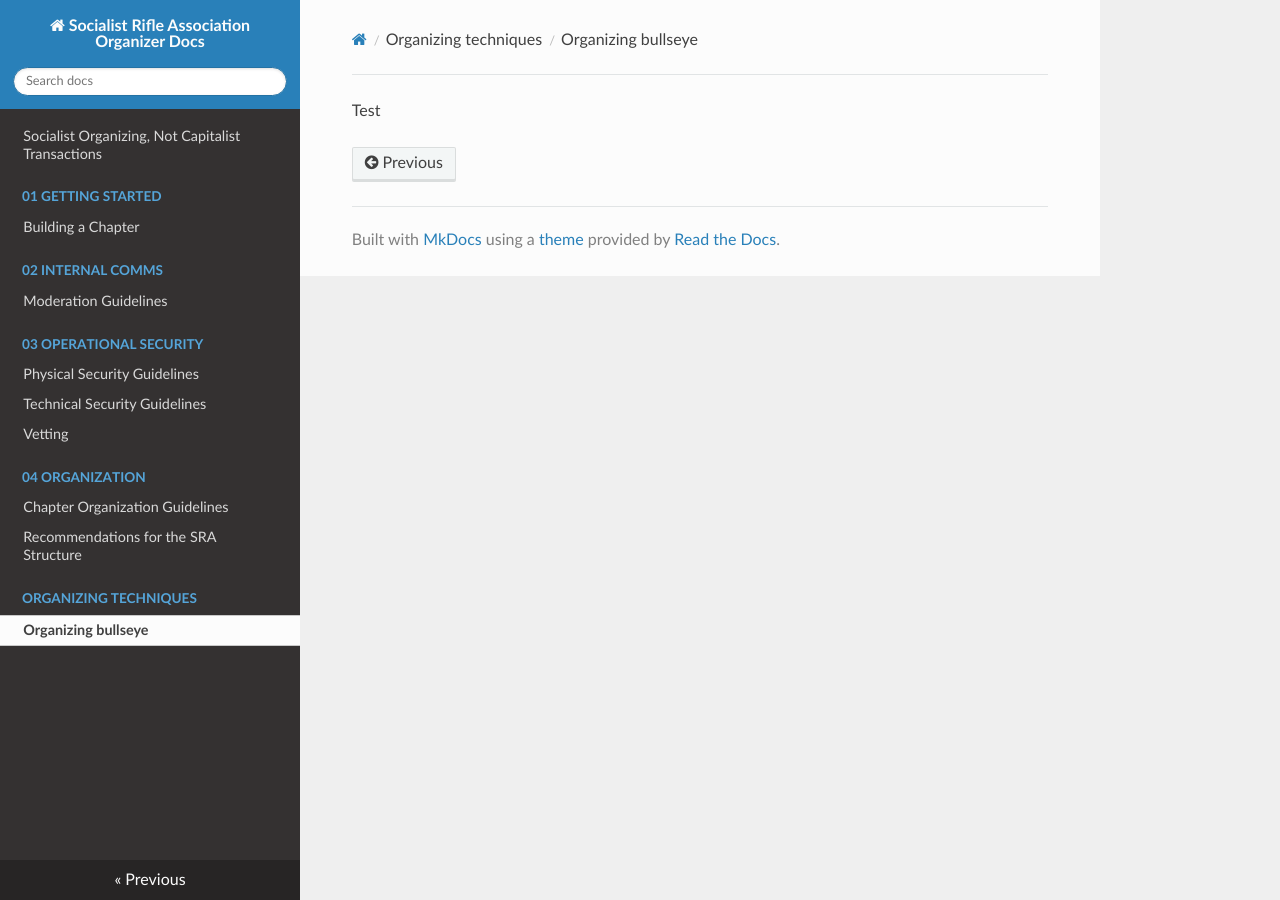
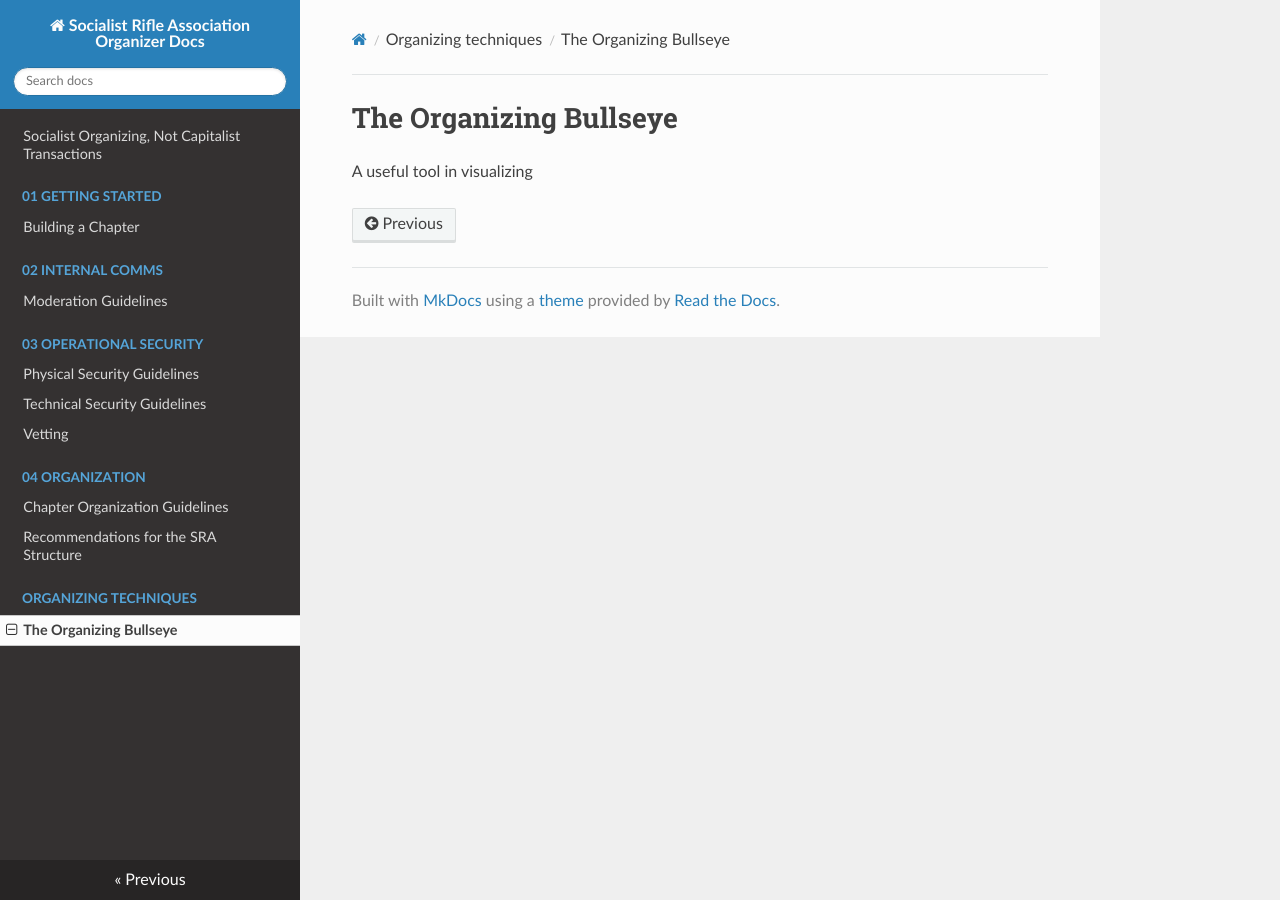
Before and after one commit to PLTCom/sraorganizerdocs, an MkDocs documentation site: the page built from docs/Organizing techniques/organizing bullseye.md, in a window 1280 px wide. Built offline with MkDocs 1.6.1, drawn with Linux system fonts in a browser that asks for light colours; nearby versions of some CDN libraries.

Commit message:
Update organizing bullseye.md

```diff
--- a/docs/Organizing techniques/organizing bullseye.md
+++ b/docs/Organizing techniques/organizing bullseye.md
@@ -1 +1,2 @@
-Test
+# The Organizing Bullseye
+A useful tool in visualizing
```
